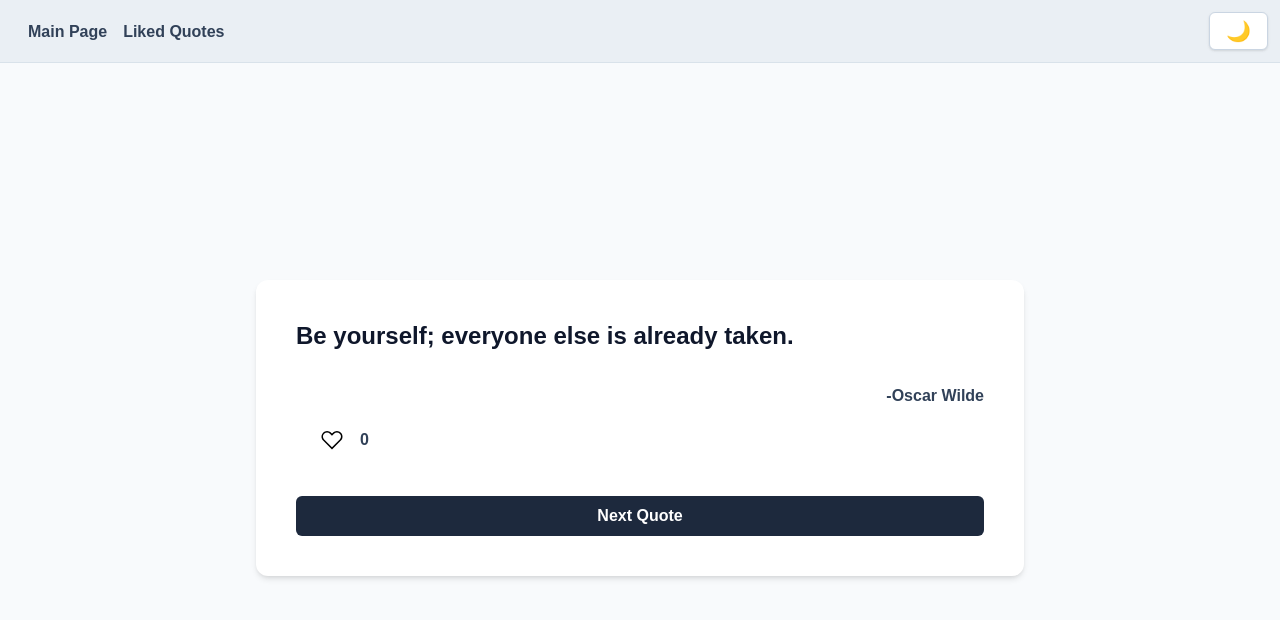
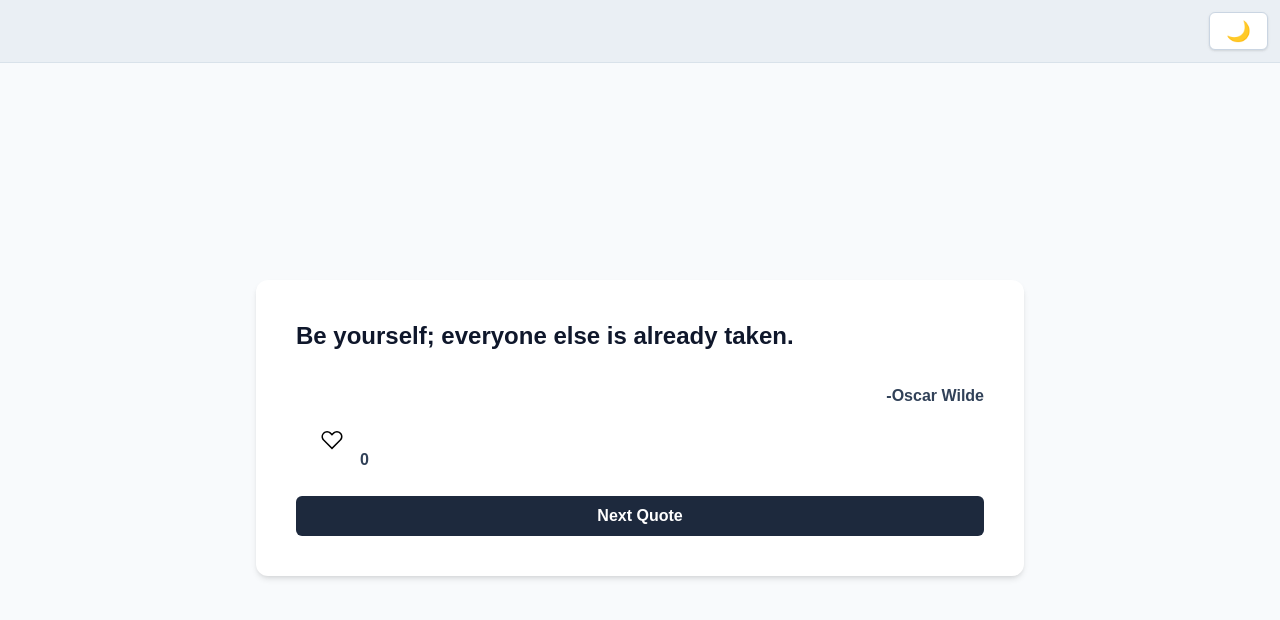
Before and after one commit to OmerKocak0/random-quotes, a Next.js app: page / in a window 1280 px wide. Shown: the top 620 px of the page. Built offline with nearby package versions, Linux system fonts and the light colour scheme.

Commit message:
H6 component is changed

```diff
--- a/src/components/LikeButton.jsx
+++ b/src/components/LikeButton.jsx
@@ -25,7 +25,7 @@ export default function LikeButton({ quoteData }) {
           className={!targetQuote.isLiked ? "dark:invert" : ""}
         />
       </Button>
-      <H6 element="likeCount">{targetQuote.likeCount}</H6>
+      <H6 element="span">{targetQuote.likeCount}</H6>
     </div>
   );
 }
--- a/src/components/typography/H6.jsx
+++ b/src/components/typography/H6.jsx
@@ -12,17 +12,5 @@ export function H6({ element, children }) {
           {children}
         </span>
       );
-    case "likeCount":
-      return (
-        <span className="text-md font-semibold text-slate-700 dark:text-white">
-          {children}
-        </span>
-      );
-    case "nav":
-      return (
-        <span className="text-md font-semibold text-slate-700 dark:text-white">
-          {children}
-        </span>
-      );
   }
 }
```
